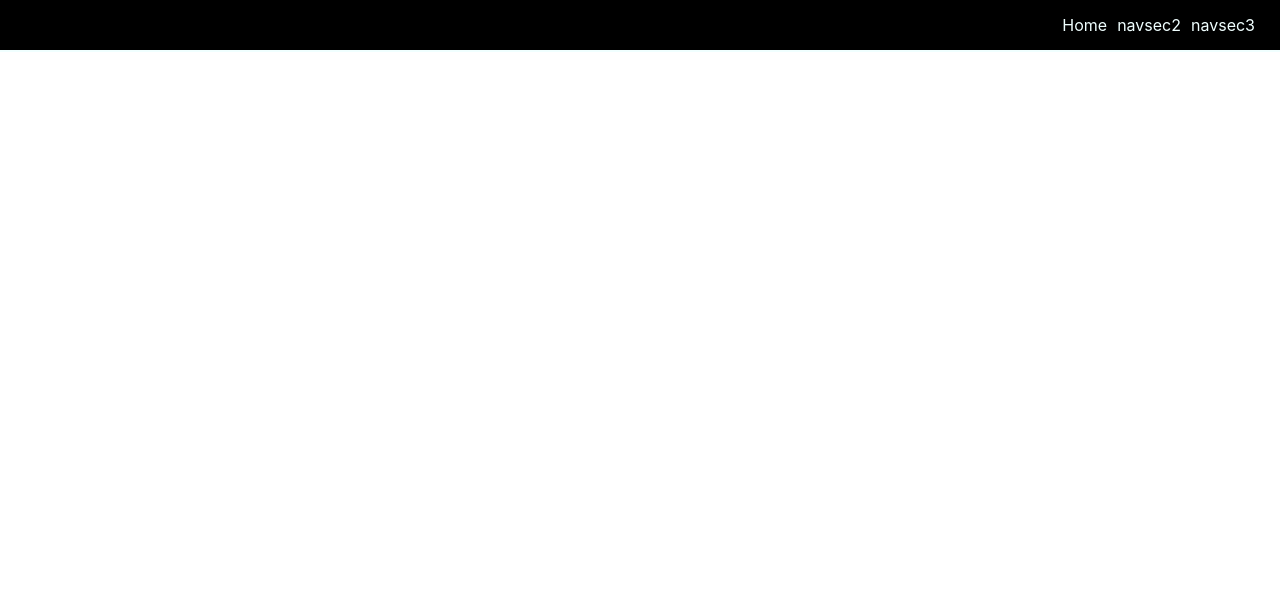
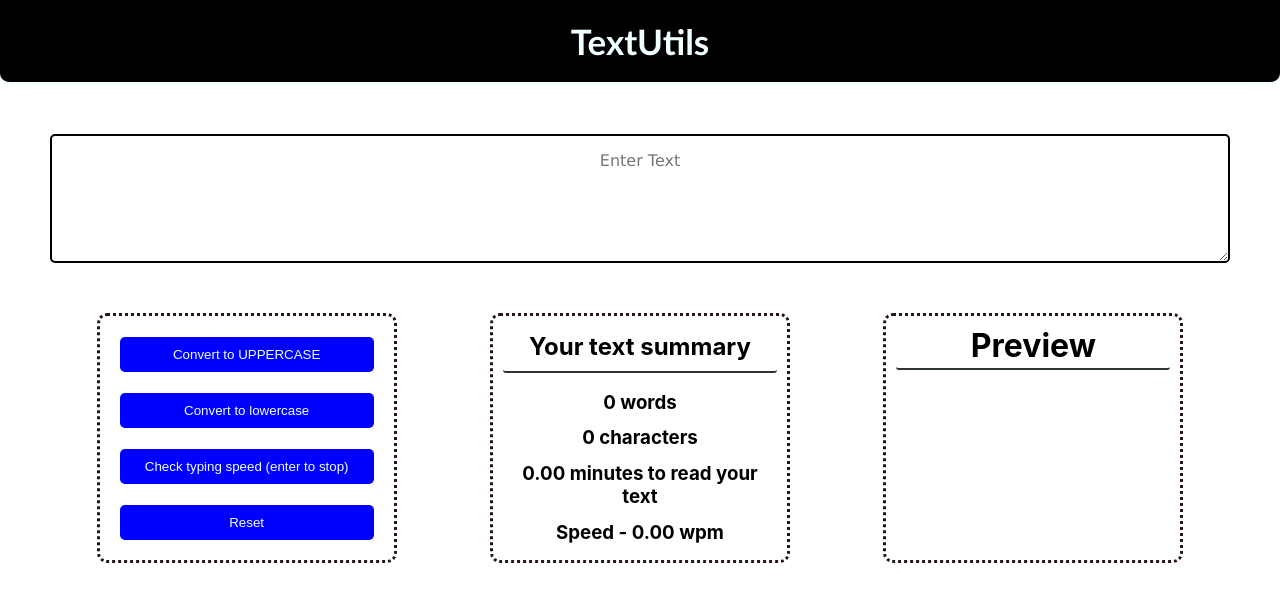
Before and after one commit to Mithun-750/text-utils, a React (Create React App) app: page / in a window 1280 px wide. Shown: the top 602 px of the page. Built offline with nearby package versions, Linux system fonts and the light colour scheme.

Commit message:
TextUtels

```diff
--- a/public/index.html
+++ b/public/index.html
@@ -9,10 +9,6 @@
       name="description"
       content="Web site created using create-react-app"
     />
-    <link rel="apple-touch-icon" href="%PUBLIC_URL%/logo192.png" />
-    <link rel="manifest" href="%PUBLIC_URL%/manifest.json" />
-
-
     <title>React App</title>
   </head>
   <body>
--- a/src/App.css
+++ b/src/App.css
@@ -1,19 +1,85 @@
-*{
+* {
   padding: 0px;
   margin: 0px;
 }
 
-.navbar ul{
-  display: flex;
-  justify-content: flex-end;
-  padding: 10px;
-  padding-right: 20px;
+nav {
+  text-align: center;
+  padding: 20px;
   background-color: black;
   border-bottom: 2px solid azure;
+  border-bottom-left-radius: 10px;
+  border-bottom-right-radius: 10px;
+}
+nav h1{
+  color: azure;
+  font-size: 35px;
+  font-weight: bold;
+  font-family:'Trebuchet MS', 'Lucida Sans Unicode', 'Lucida Grande', 'Lucida Sans', Arial, sans-serif;
+  transition: all 0.5s ease-in-out;
+}
 
+nav h1:hover{
+  transform: scale(1.1) rotate(1deg);
 }
-.navbar ul li{
-  list-style: none;
-  padding: 5px;
-  color: azure;
+
+
+.btnContainer,
+.txtContainer{
+  display: flex;
+  justify-content: space-around;
+  flex-direction: column;
 }
+
+.container {
+  margin: 50px;
+  display: flex;
+  justify-content: space-around;
+}
+
+.txtCenter {
+  text-align: center;
+}
+
+.preview {
+  box-sizing: border-box;
+}
+
+#inputArea {
+  width: calc(100vw - 10px);
+  text-align: center;
+  border-radius: 5px;
+  border: 2px solid black;
+  transition: all 0.3s ease-in-out;
+  font-family: 'Lucida Sans', 'Lucida Sans Regular', 'Lucida Grande', 'Lucida Sans Unicode', Geneva, Verdana, sans-serif;
+  font-size: 16px;
+  padding: 15px;
+}
+
+#inputArea:hover{
+  border: 2px double rgb(37, 21, 21);
+  box-shadow: 5px 5px 2px black;
+  transform: translate(-5px);
+}
+
+.a_part{
+  width: 300px;
+  height: 250px;
+  overflow: auto;
+  padding: 10px;
+  box-sizing: border-box;
+  border: 3px dotted rgb(37, 21, 21);
+  border-radius: 10px;
+}
+
+.a_part h1,
+.txtContainer h2{
+  border-bottom: 2px solid rgb(46 54 51);
+  border-radius: 3px;
+  padding-bottom: 3px;
+  margin-bottom: 5px;
+}
+
+.txtContainer h2{
+  padding-bottom: 10px;
+}
--- a/src/App.js
+++ b/src/App.js
@@ -1,16 +1,74 @@
+import React, { useState } from 'react';
 import './App.css';
-import Navbar from './components/Navbar';
+import Button from './components/Button/Button';
 
 
 function App() {
+  const [text, setext] = useState('')
+  let [time1, settime1] = useState(0)
+  let [tyspeed, settyspeed] = useState((0).toFixed(2))
+  const ToUpper = () => {
+    setext(text.toUpperCase());
+  }
+  const ToLower = () => {
+    setext(text.toLowerCase());
+  }
+  const ClearVal = () => {
+    setext('');
+    settyspeed((0).toFixed(2))
+  };
+  const handleChange = (event) => {
+    setext(event.target.value)
+  }
+  const StartCount = () =>{
+    settime1(Date.now());
+  }
+  const stopcount = (event) =>{
+    if (event.key === 'Enter') {
+      var time2 = Date.now()
+      var duration = ((time2 - time1)/1000)-0.3
+      settyspeed(((text.length/5)/(duration/60)).toFixed(2))
+      duration = 0
+    }
+  }
+
   return (
+
     <>
-      <Navbar className="navbar" navsec1 = "Home"/>
 
-
-
+      <nav>
+        <h1>TextUtils</h1>
+      </nav>
+      <div className="container">
+        <textarea name="" id="inputArea" cols="90" rows="5"
+        placeholder='Enter Text'
+        value={text}
+        onChange={handleChange}
+        onKeyDown={stopcount}
+        ></textarea>
+      </div>
+      <div className="container">
+        <div className='btnContainer a_part'>
+          <Button Text='Convert to UPPERCASE' onClick={ToUpper} />
+          <Button Text='Convert to lowercase' onClick={ToLower} />
+          <Button Text='Check typing speed (enter to stop)' onClick={() => {StartCount(); ClearVal();}} />
+          <Button Text='Reset' onClick={ClearVal} />
+        </div>
+        <div className='txtCenter a_part txtContainer'>
+          <h2>Your text summary</h2>
+          <h3>{text.split(" ").length - 1} words</h3>
+          <h3>{text.length} characters</h3>
+          <h3>{(0.008*(text.split(" ").length - 1)).toFixed(2)} minutes to read your text</h3>
+          <h3>Speed - {tyspeed} wpm</h3>
+        </div>
+        <div className='preview txtCenter a_part'>
+          <h1>Preview</h1>
+          <h3>{text}</h3>
+        </div>
+      </div>
 
     </>
+
   );
 }
 
--- /dev/null
+++ b/src/components/Button/Button.css
@@ -0,0 +1,13 @@
+.button{
+    background-color: blue;
+    color: azure;
+    padding: 10px;
+    border: none;
+    border-radius: 5px;
+    transition: all 0.5s ease-in-out;
+    margin: 10px;
+}
+
+.button:hover{
+    background-color: rgb(50, 75, 75);
+}
--- /dev/null
+++ b/src/components/Button/Button.jsx
@@ -0,0 +1,22 @@
+import React from 'react'
+import './Button.css'
+
+export default function Button(props) {
+
+    const myStyle = {
+        backgroundColor: props.background_color,
+        color: props.color,
+        padding: props.padding,
+        border: props.border,
+        borderRadius: props.borderRadius,
+    };
+    return (
+        <button style={myStyle} className='button' onClick={props.onClick}>
+            {props.Text}
+        </button>
+    )
+}
+
+Button.defaultProps = {
+    Text: `Text`,
+}
--- a/src/components/Navbar.js
+++ /dev/null
@@ -1,27 +0,0 @@
-import React from 'react'
-import PropTypes from 'prop-types'
-
-
-export default function Navbar(props) {
-    return (
-        <nav className={props.className}>
-            <ul>
-                <li>{props.navsec1}</li>
-                <li>{props.navsec2}</li>
-                <li>{props.navsec3}</li>
-            </ul>
-        </nav>
-    )
-}
-
-// Navbar.propTypes = {
-//     navsec1 : PropTypes.string,
-//     navsec2 : PropTypes.string,
-//     navsec3 : PropTypes.string
-// }
-
-Navbar.defaultProps = {
-    navsec1 : 'navsec1',
-    navsec2 : 'navsec2',
-    navsec3 : 'navsec3'
-}
--- a/src/index.css
+++ b/src/index.css
@@ -1,3 +1,4 @@
+
 body {
   margin: 0;
   font-family: -apple-system, BlinkMacSystemFont, 'Segoe UI', 'Roboto', 'Oxygen',
```
Also changed, not shown: package.json (+14 -1 lines), src/components/TextDisplay/index.jsx (added), 2 other files (tests, documents, lock files or other folders).
